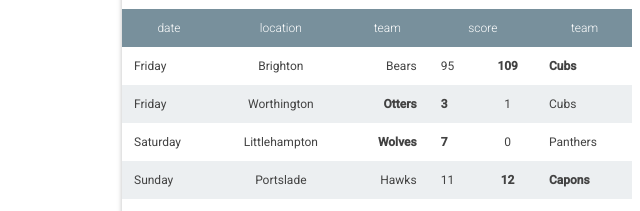
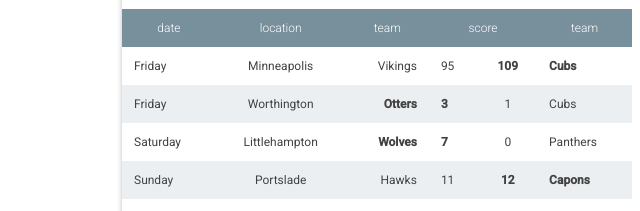
Before and after one commit to savagewebdev/Brighton-News-Responsive-Design-Example, a plain HTML site: page index.html in a window 1280 px wide. Shown: the part 480-691 px from the top of the page, 93-733 px from the left. Drawn offline with Linux system fonts and the light colour scheme.

Commit message:
Team name

```diff
--- a/index.html
+++ b/index.html
@@ -75,8 +75,8 @@
             <tbody>
               <tr>
                 <td>Friday</td>
-                <td class="scores__location">Brighton</td>
-                <td>Bears</td>
+                <td class="scores__location">Minneapolis</td>
+                <td>Vikings</td>
                 <td>95</td>
                 <td class="winner">109</td>
                 <td class="winner">Cubs</td>
```
